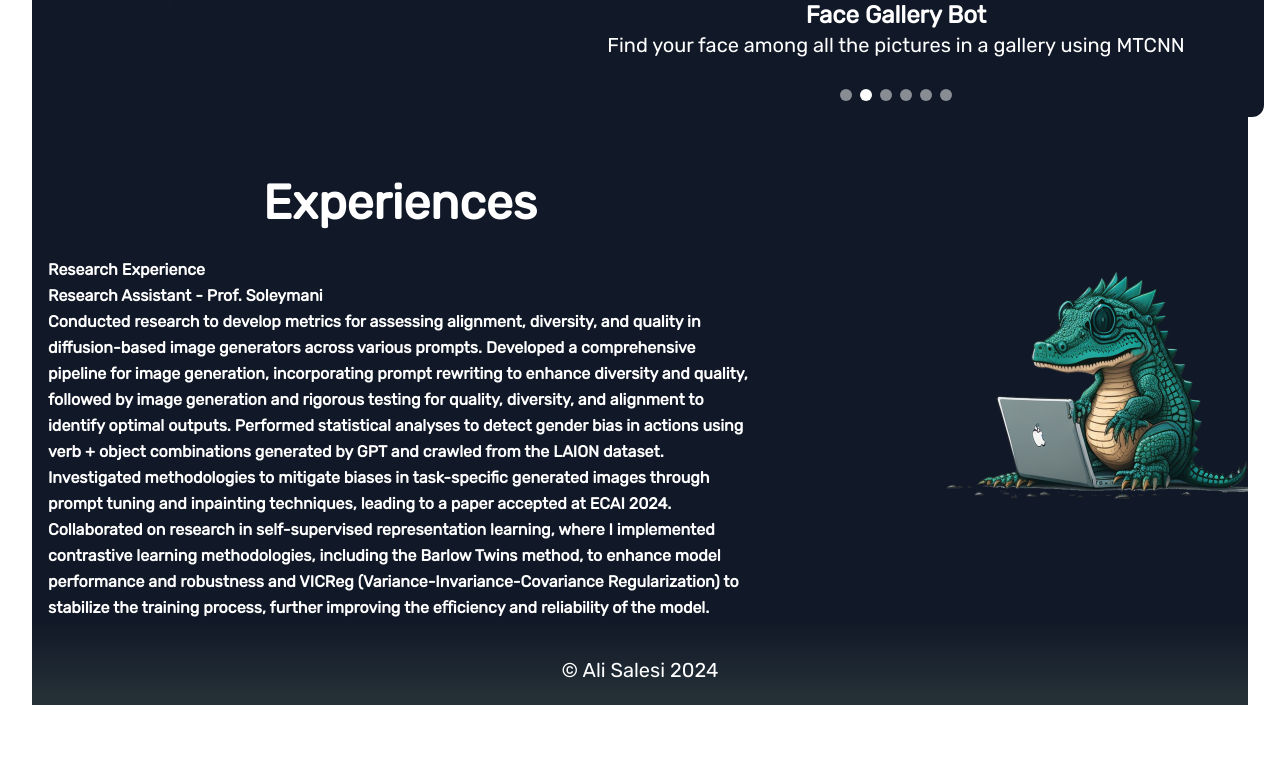
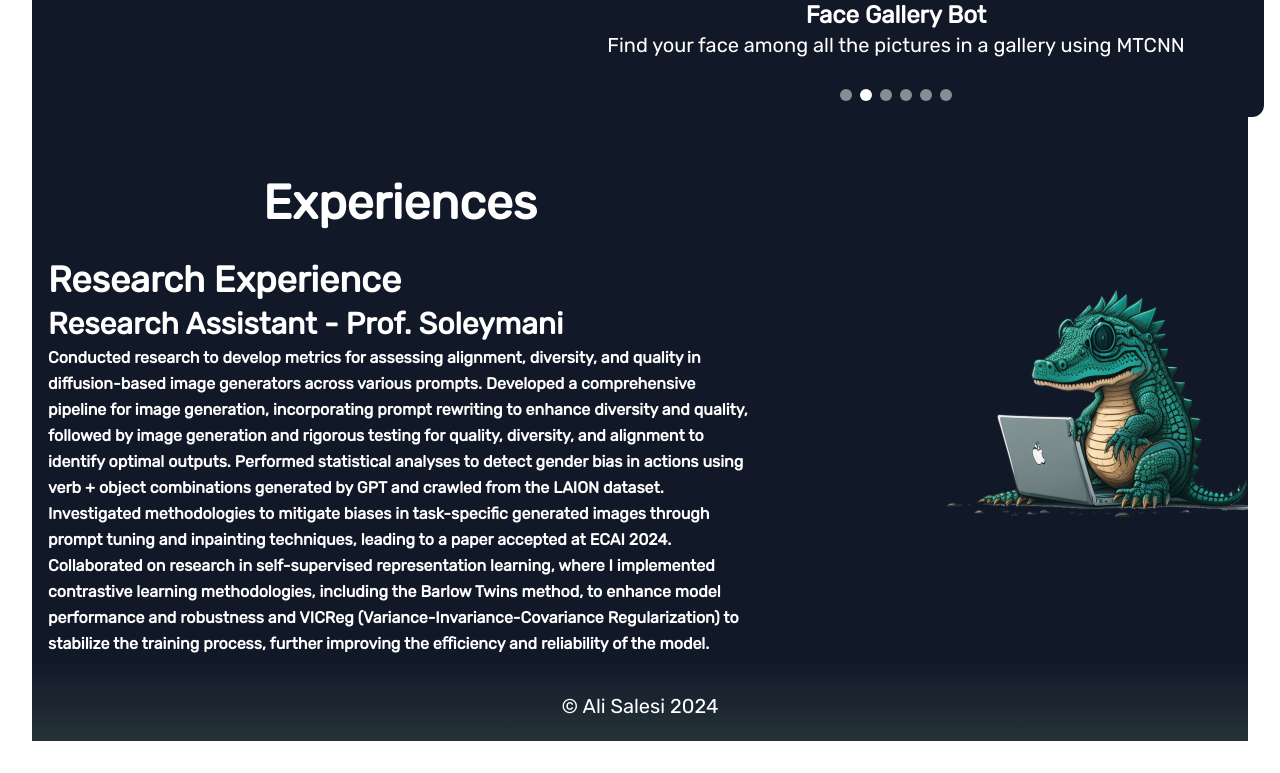
Before and after one commit to AlisaLC/alisalc.github.io, a React (Vite) app: page / in a window 1280 px wide. Shown: the part 1853-2626 px from the top of the page. Before the commit the page ends 2590 px from the top, so only its background shows below. Built offline with nearby package versions, Linux system fonts and the light colour scheme.

Commit message:
fixed typography

```diff
--- a/src/components/landing/Landing.tsx
+++ b/src/components/landing/Landing.tsx
@@ -1,5 +1,6 @@
 import { Footer, Header, Section, TextOnlySection } from "../../containers";
 import { Navbar, ProjectCarousel, SkillList } from "../";
+import { Typography } from "@material-tailwind/react";
 
 function shuffle(array: number[]) {
   let currentIndex = array.length, randomIndex;
@@ -101,10 +102,9 @@ function Landing() {
         <ProjectCarousel projects={projects} />
       </Section>
       <Section name="Experiences" side="right" dino={crocs[3]}>
-        <TextOnlySection>
-          <h2>Research Experience</h2>
-          <h3>Research Assistant - Prof. Soleymani</h3>
-          <p>Conducted research to develop metrics for assessing alignment, diversity, and quality in diffusion-based image
+        <Typography variant="h2" color="white" className="text-left">Research Experience</Typography>
+        <Typography variant="h3" color="white" className="text-left">Research Assistant - Prof. Soleymani</Typography>
+        <Typography variant="h6" color="white" className="text-left">Conducted research to develop metrics for assessing alignment, diversity, and quality in diffusion-based image
           generators across various prompts.
           Developed a comprehensive pipeline for image generation, incorporating prompt rewriting to enhance diversity and
           quality, followed by image generation and rigorous testing for quality, diversity, and alignment to identify optimal
@@ -116,8 +116,7 @@ function Landing() {
           Collaborated on research in self-supervised representation learning, where I implemented contrastive learning
           methodologies, including the Barlow Twins method, to enhance model performance and robustness and VICReg
           (Variance-Invariance-Covariance Regularization) to stabilize the training process, further improving the eﬀiciency and
-            reliability of the model.</p>
-        </TextOnlySection>
+          reliability of the model.</Typography>
       </Section>
       <Footer />
     </>
```
Lines whose indentation alone changed are shown as unchanged.
